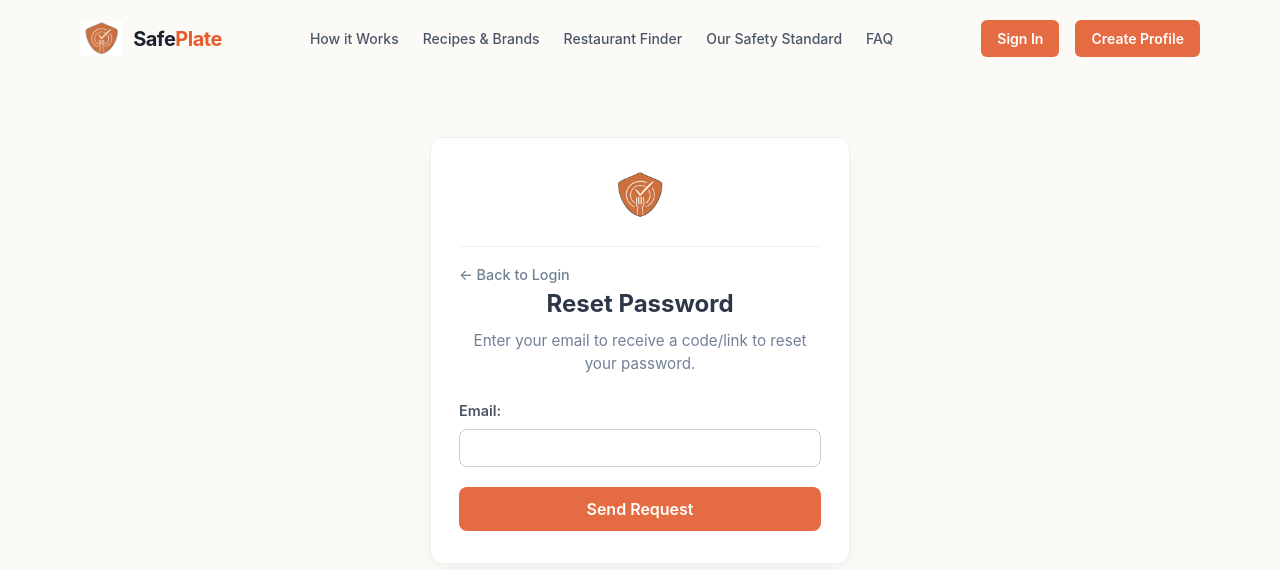
After one commit to gillilandp/Senior-Sem-Project, a Flask app: page /forgot-password in a window 1280 px wide. The commit adds this page. Shown: the top 570 px of the page. Run offline with Flask 3, Linux system fonts and the light colour scheme.

Commit message:
Add some details

```diff
--- a/app.py
+++ b/app.py
@@ -76,9 +76,15 @@ def login():
       return 'Invalid email or password!'
 
   return render_template('login.html')
+# 4. Forgot Password
+@app.route('/forgot-password', methods=['GET', 'POST'])
+def forgot_password():
+    if request.method == 'POST':
+        email = request.form.get('email')
+        return f"Sent password reset instructions to email: {email}"
+    return render_template('forgot_password.html')
 
-
-# 4. Log out
+# 5. Log out
 @app.route('/logout')
 @login_required
 def logout():
--- a/static/main.css
+++ b/static/main.css
@@ -1,15 +1,15 @@
 /* 1. Reset & Global Variables */
 :root {
     --bg-cream: #FCFAF6;
-    /* Nền kem sáng */
+    /* light background */
     --bg-sage-light: #F2F5F3;
-    /* Nền xanh xám nhạt */
+    /* gray background */
     --bg-dark-green: #384A42;
-    /* Nền xanh lục đậm (CTA) */
+    /* Green background (CTA) */
     --bg-footer: #2D3A34;
-    /* Nền footer */
+    /* footer background */
     --primary-orange: #E56B42;
-    /* Cam thương hiệu */
+    /* Orange */
     --text-dark: #1A202C;
     --text-muted: #718096;
 }
@@ -931,6 +931,87 @@ details[open] .faq-arrow {
 
 #backToTopBtn:hover {
     background-color: #2D3A34;
-    /* Đổi màu khi di chuột vào */
+    /* Change color when hovering */
     transform: translateY(-3px);
 }
+
+/* 15. Auth Forms (Login, Register, Forgot Password) */
+.auth-container {
+    max-width: 420px;
+    margin: 60px auto;
+    padding: 32px 28px;
+    background: #ffffff;
+    border-radius: 12px;
+    box-shadow: 0 10px 25px -5px rgba(0, 0, 0, 0.05);
+    border: 1px solid #f0f0f0;
+}
+
+.auth-title {
+    color: #2D3748;
+    margin: 0 0 8px 0;
+    font-size: 1.5rem;
+    font-weight: 700;
+    text-align: center;
+}
+
+.auth-desc {
+    color: #718096;
+    font-size: 0.95rem;
+    text-align: center;
+    margin-bottom: 24px;
+    line-height: 1.5;
+}
+
+.form-group {
+    margin-bottom: 20px;
+}
+
+.form-label {
+    display: block;
+    margin-bottom: 8px;
+    color: #4A5568;
+    font-weight: 600;
+    font-size: 0.9rem;
+}
+
+.form-input {
+    width: 100%;
+    padding: 10px 14px;
+    border: 1.5px solid #E2E8F0;
+    border-radius: 8px;
+    font-size: 0.95rem;
+    color: #2D3748;
+    outline: none;
+    box-sizing: border-radius;
+    box-sizing: border-box;
+    transition: border-color 0.2s;
+}
+
+.form-input:focus {
+    border-color: var(--primary-orange, #E56842);
+}
+
+.auth-btn {
+    width: 100%;
+    padding: 12px;
+    background-color: var(--primary-orange, #E56842);
+    color: white;
+    border: none;
+    border-radius: 8px;
+    cursor: pointer;
+    font-weight: 600;
+    font-size: 1rem;
+    transition: background-color 0.2s;
+}
+
+.auth-btn:hover {
+    background-color: #d4532d;
+}
+
+.auth-desc {
+    color: #718096;
+    font-size: 0.95rem;
+    text-align: center;
+    margin-bottom: 24px;
+    line-height: 1.5;
+}
--- /dev/null
+++ b/templates/forgot_password.html
@@ -0,0 +1,32 @@
+{% extends "base.html" %}
+
+{% block title %}Quên mật khẩu - SafePlate{% endblock %}
+
+{% block content %}
+
+<div class="auth-container">
+    <div style="text-align: center; margin-bottom: 16px;">
+        <img src="{{ url_for('static', filename='Logo.png') }}" alt="SafePlate Logo"
+            style="max-height: 50px; width: auto;">
+    </div>
+    <div style="text-align: left; margin-top: 20px; padding-top: 15px; border-top: 1px solid #f0f0f0;">
+        <a href="{{ url_for('login') }}"
+            style="color: #718096; text-decoration: none; font-size: 0.9rem; font-weight: 500;">
+            ← Back to Login
+        </a>
+    </div>
+    <h2 class="auth-title">Reset Password</h2>
+    <p class="auth-desc">Enter your email to receive a code/link to reset your password.</p>
+
+    <form action="{{ url_for('forgot_password') }}" method="POST">
+        <div class="form-group">
+            <label for="email" class="form-label">Email:</label>
+
+            <input type="email" id="email" name="email" required
+                style="width: 100%; padding: 10px; border: 1px solid #ccc; border-radius: 8px; box-sizing: border-box;">
+        </div>
+
+        <button type="submit" class="auth-btn">Send Request</button>
+    </form>
+</div>
+{% endblock %}
```
Also changed, not shown: templates/login.html (+16 -0 lines), templates/register.html (+12 -1 lines).
